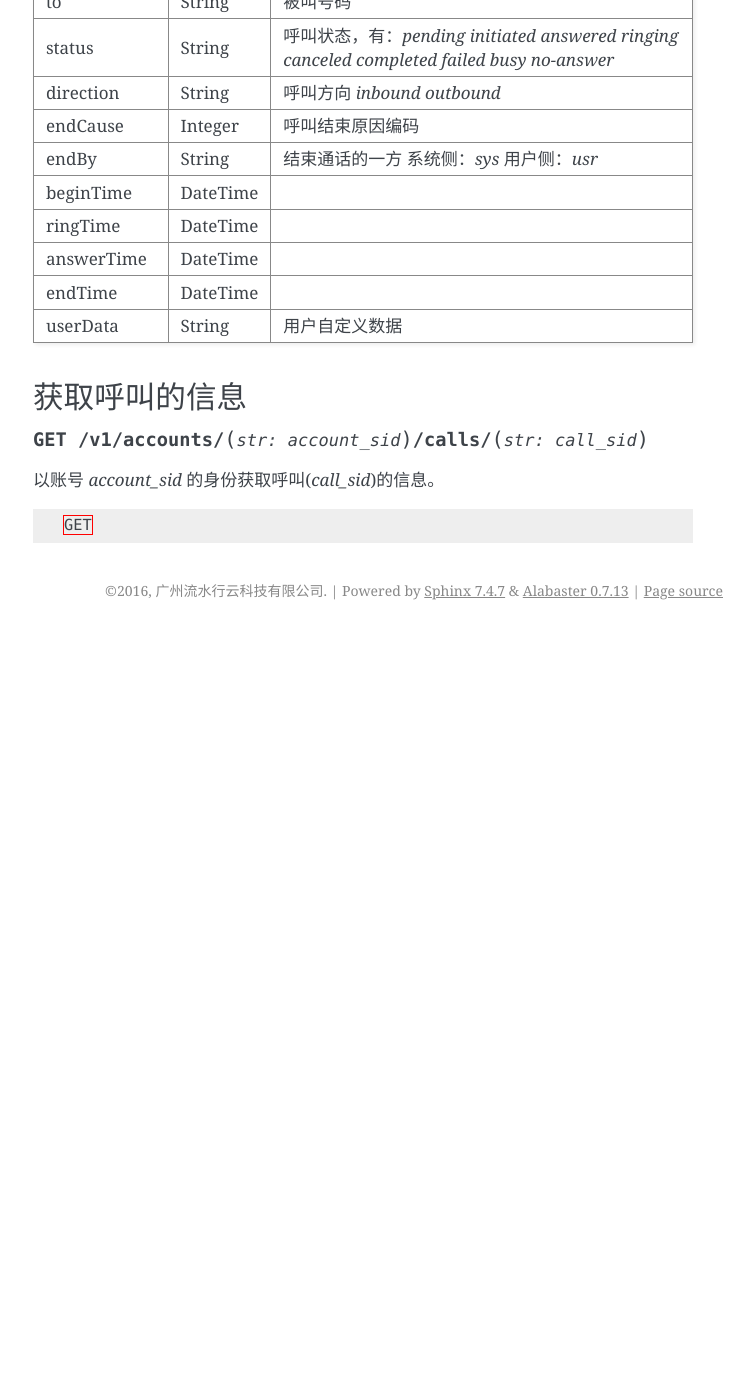
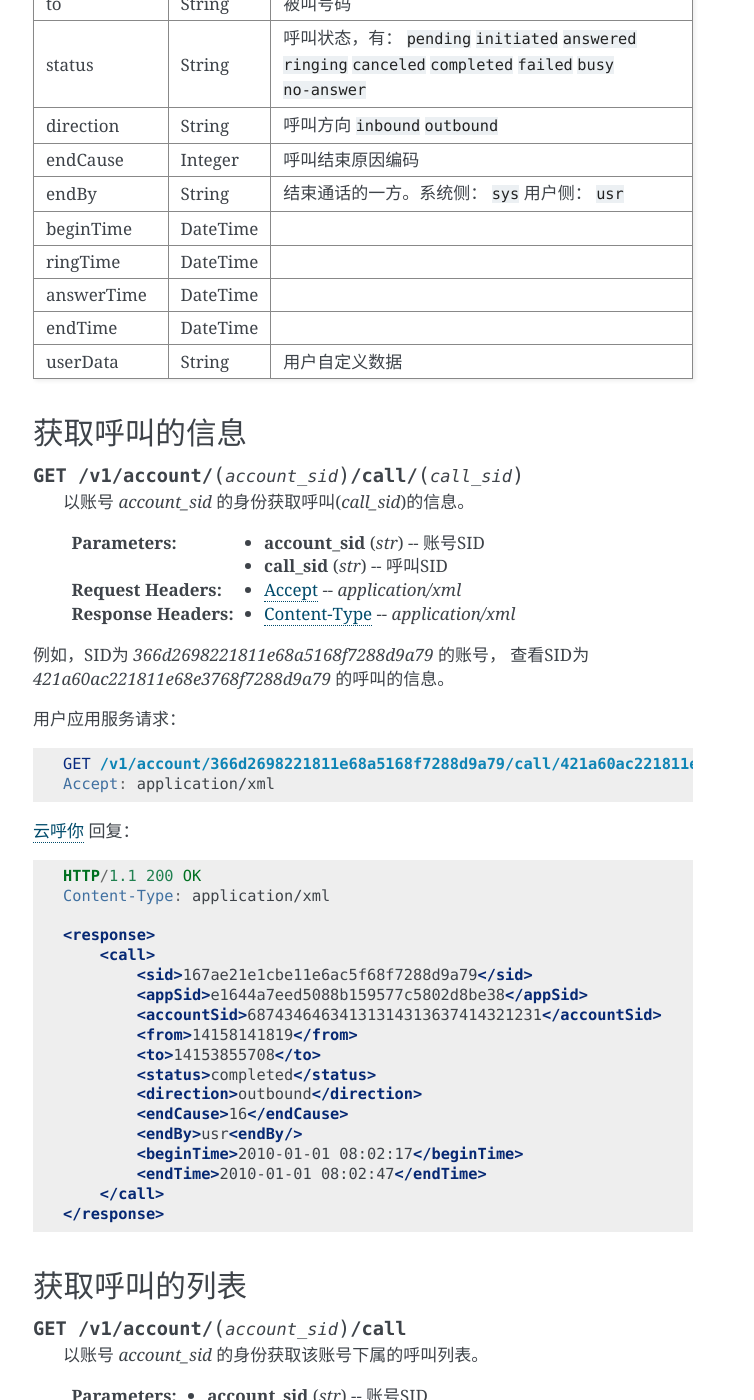
Before and after one commit to liushuixingyun/yunhuni-server-api-docs, a Sphinx documentation site: the page built from docs/rest_api/call_api.rst, in a window 1280 px wide and 1400 px high, scrolled down 476 px. Shown: the whole window, without its empty margins (387-1141 px from the left). Built offline with Sphinx 7.4.7, drawn with Linux system fonts in a browser that asks for light colours; before the commit the page ends 1106 px from its top, so only the background shows below that; some of the changed text lies outside the part shown.

Commit message:
edit: call api

```diff
--- a/README.rst
+++ b/README.rst
@@ -5,4 +5,6 @@
 
 用于用户应用服务程序与 `云呼你`_ 系统的对接。
 
+访问 http://yunhuni-server-api-docs.readthedocs.io 阅读该文档项目
+
 .. _云呼你: http://yunhuni.com/
--- a/docs/conf.py
+++ b/docs/conf.py
@@ -36,9 +36,9 @@
 # extensions coming with Sphinx (named 'sphinx.ext.*') or your custom
 # ones.
 extensions = [
-    'sphinx.ext.todo',
-    'sphinx.ext.mathjax',
-    'sphinx.ext.ifconfig',
+    # 'sphinx.ext.todo',
+    # 'sphinx.ext.mathjax',
+    # 'sphinx.ext.ifconfig',
     # 'sphinx.ext.githubpages',
 ]
 
@@ -373,7 +373,7 @@
 extensions.append('sphinxcontrib.httpdomain')
 from sphinx.domains.std import StandardDomain
 http_index_shortname = 'REST API'
-http_index_ignore_prefixes = ['/v1']
+http_index_ignore_prefixes = ['/v1/account/(account_sid)', '/v1']
 http_index_localname = u"REST API 路由表"
 def setup(app):
     StandardDomain.initial_data['labels']['routingtable'] = (
--- a/docs/index.rst
+++ b/docs/index.rst
@@ -21,7 +21,6 @@
 ==================
 
 * :ref:`genindex`
-.. * :ref:`modindex`
 * :ref:`search`
 
 .. _云呼你: http://yunhuni.com/
--- a/docs/rest_api/call_api.rst
+++ b/docs/rest_api/call_api.rst
@@ -5,33 +5,106 @@
 
 呼叫的属性
 **********
-============== ============ ====================================================
-属性           数据类型      描述
-============== ============ ====================================================
-callSid        String       呼叫的唯一 ID，是一个32字符的UUID
-parentCallSid  String       如果该呼叫实在另外一个呼叫的基础上发起的，该属性值是这个基础呼叫的ID，否则为`Null`
-accountSid     String       建立该呼叫的账号ID
-appSid         String       呼叫所属应用的ID
-from           String       主叫号码
-to             String       被叫号码
-status         String       呼叫状态，有：`pending` `initiated` `answered` `ringing` `canceled` `completed` `failed` `busy` `no-answer`
-direction      String       呼叫方向 `inbound` `outbound`
-endCause       Integer      呼叫结束原因编码
-endBy          String       结束通话的一方 系统侧：`sys` 用户侧：`usr`
+
+============== ============== ====================================================
+属性           数据类型       描述
+============== ============== ====================================================
+sid            String         呼叫的唯一 ID，是一个32字符的UUID
+parentCallSid  String         如果该呼叫实在另外一个呼叫的基础上发起的，该属性值是这个基础呼叫的ID，否则为 ``null``
+accountSid     String         建立该呼叫的账号ID
+appSid         String         呼叫所属应用的ID
+from           String         主叫号码
+to             String         被叫号码
+status         String         呼叫状态，有： ``pending`` ``initiated`` ``answered`` ``ringing`` ``canceled`` ``completed`` ``failed`` ``busy`` ``no-answer``
+direction      String         呼叫方向 ``inbound`` ``outbound``
+endCause       Integer        呼叫结束原因编码
+endBy          String         结束通话的一方。系统侧： ``sys`` 用户侧： ``usr``
 beginTime      DateTime
 ringTime       DateTime
 answerTime     DateTime
 endTime        DateTime
-userData       String       用户自定义数据
-============== ============ ====================================================
+userData       String         用户自定义数据
+============== ============== ====================================================
 
 获取呼叫的信息
 ***************
 
-.. http:get:: /v1/accounts/(str:account_sid)/calls/(str:call_sid)
+.. http:get:: /v1/account/(account_sid)/call/(call_sid)
 
-以账号 `account_sid` 的身份获取呼叫(`call_sid`)的信息。
+    以账号 `account_sid` 的身份获取呼叫(`call_sid`)的信息。
+
+    :param str account_sid: 账号SID
+    :param str call_sid: 呼叫SID
+    :<header Accept: `application/xml`
+    :>header Content-Type: `application/xml`
+
+例如，SID为 `366d2698221811e68a5168f7288d9a79` 的账号，
+查看SID为 `421a60ac221811e68e3768f7288d9a79` 的呼叫的信息。
+
+用户应用服务请求：
 
 .. code-block:: http
 
-    GET
+    GET /v1/account/366d2698221811e68a5168f7288d9a79/call/421a60ac221811e68e3768f7288d9a79 HTTP/1.1
+    Accept: application/xml
+
+:term:`云呼你` 回复：
+
+.. code-block:: http
+
+    HTTP/1.1 200 OK
+    Content-Type: application/xml
+
+    <response>
+        <call>
+            <sid>167ae21e1cbe11e6ac5f68f7288d9a79</sid>
+            <appSid>e1644a7eed5088b159577c5802d8be38</appSid>
+            <accountSid>68743464634131314313637414321231</accountSid>
+            <from>14158141819</from>
+            <to>14153855708</to>
+            <status>completed</status>
+            <direction>outbound</direction>
+            <endCause>16</endCause>
+            <endBy>usr<endBy/>
+            <beginTime>2010-01-01 08:02:17</beginTime>
+            <endTime>2010-01-01 08:02:47</endTime>
+        </call>
+    </response>
+
+获取呼叫的列表
+***************
+
+.. http:get:: /v1/account/(account_sid)/call
+
+    以账号 `account_sid` 的身份获取该账号下属的呼叫列表。
+
+    :param str account_sid: 账号SID
+
+发起呼叫
+*********
+
+.. http:post:: /v1/account/(account_sid)/call
+
+    以账号 `account_sid` 的身份发起呼叫（呼出）， :term:`云呼你` 返回新建呼叫的相关信息。
+
+    :param str account_sid: 账号SID
+    :<header Accept: `application/xml`
+    :>header Content-Type: `application/xml`
+
+发起呼叫时，用户应用在 `HTTP Content` 的 `XML` 数据中填写参数。
+参数有：
+
+=============================== ============= ====== ====================================================
+属性                            数据类型      必填   描述
+=============================== ============= ====== ====================================================
+appSid                          String               当使用主账号发起呼叫时，该参数必须指定。当使用子账号时，该参数不必指定，将自动与子帐号所属应用保持一致。
+from                            String               主叫号码
+to                              String        √      被叫号码
+userData                        String               用户数据
+callConfirmCallback             String               外拨确认回调URL。如果不填，使用APP设置。
+onStatus                        String               呼叫状态变化事件通知URL。如果不填，不会有事件通知。
+=============================== ============= ====== ====================================================
+
+:term:`云呼你` 返回的呼叫信息包括以下属性：
+
+:todo: ...
--- a/requirements.txt
+++ b/requirements.txt
@@ -2,3 +2,4 @@
 recommonmark
 sphinxcontrib-httpdomain
 sphinx-autobuild
+sphinx_rtd_theme
```
Also changed, not shown: docs/glossary.rst (+5 -2 lines).
